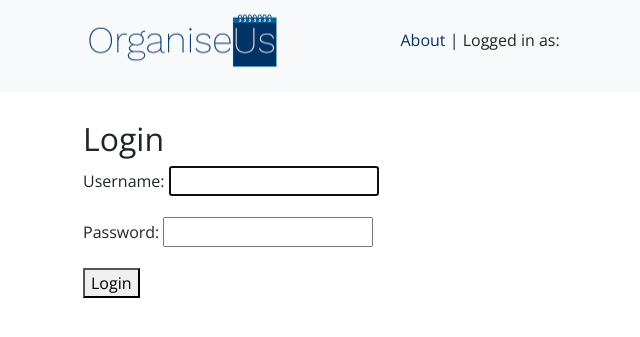
After one commit to robnixon/organise-us, a Django app: page /login/ in a window 1280 px wide. The commit adds this page. Shown: the top 337 px of the page, without its empty margins (2-642 px from the left). Run offline with Django 3.2, Linux system fonts and the light colour scheme; some libraries are stand-ins or nearby versions.

Commit message:
added login functionality

```diff
--- a/mysite/mysite/settings.py
+++ b/mysite/mysite/settings.py
@@ -120,3 +120,5 @@ USE_TZ = True
 # https://docs.djangoproject.com/en/2.1/howto/static-files/
 
 STATIC_URL = '/static/'
+
+LOGIN_REDIRECT_URL = '/'
--- a/mysite/social/static/social/style.css
+++ b/mysite/social/static/social/style.css
@@ -1,3 +1,16 @@
 a {
     color: #003366;
 }
+
+.row {
+    width: 100%;
+}
+
+#nav ul {
+    list-style-type: none;
+}
+
+#nav ul li {
+    display: inline-block;
+    padding-top: 20px;
+}
--- a/mysite/social/templates/social/base.html
+++ b/mysite/social/templates/social/base.html
@@ -20,12 +20,16 @@
     <nav class="navbar navbar-expand-lg navbar-light bg-light">
         <div class="content container">
             <div class="row">
-                <div class="col-md-12">
+                <div class="col-md-3">
                     <a href="/"><img src="{% static 'social/images/logo-transparent-light.png' %}" alt="Organise Us"
                                      style="max-width:200px"></a>
                 </div>
-                <div class="col-md-6">
-                    <a href="{% url 'social:about' %}">About</a>
+                <div id="nav" class="col-md-9">
+                    <ul class = "align-middle">
+                        <li><a href="{% url 'social:about' %}">About</a></li>
+                        <li> | </li>
+                        <li><p>Logged in as: {{ request.user.username }}</p></li>
+                    </ul>
                 </div>
             </div>
         </div>
--- /dev/null
+++ b/mysite/social/templates/social/login.html
@@ -0,0 +1,12 @@
+{% extends 'social/base.html' %}
+
+{% block title %}Login{% endblock %}
+
+{% block content %}
+  <h2>Login</h2>
+  <form method="post">
+    {% csrf_token %}
+    {{ form.as_p }}
+    <button type="submit">Login</button>
+  </form>
+{% endblock %}
--- a/mysite/social/urls.py
+++ b/mysite/social/urls.py
@@ -1,3 +1,5 @@
+from django.conf.urls import url
+from django.contrib.auth.views import LoginView, LogoutView
 from django.urls import path
 from django.views.generic import TemplateView
 
@@ -9,4 +11,6 @@ urlpatterns = [
     path('<int:pk>/', views.DetailView.as_view(), name='detail'),
     path('new/', views.PostCreate.as_view(), name="new_post"),
     path('about', TemplateView.as_view(template_name='social/aboutUs.html'), name='about'),
+    url(r'^login/$', LoginView.as_view(template_name="social/login.html"), name='login'),
+    url(r'^logout/$', LogoutView.as_view, {'next_page': '/'}, name='logout'),
 ]
```
Also changed, not shown: mysite/db.sqlite3, 1 other file.
